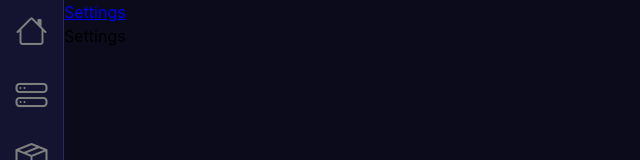
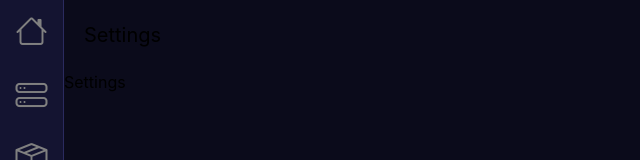
Before and after one commit to cm-360/MCDSM, a React (Vite) app in the folder webui/: page /settings in a window 1280 px wide. Shown: the top 160 px of the page, without its empty margins (0-640 px from the left). Built offline with nearby package versions, Linux system fonts and the light colour scheme.

Commit message:
style breadcrumbs, rearrange imports

```diff
--- a/webui/src/App.css
+++ b/webui/src/App.css
@@ -1,9 +1,6 @@
-body {
-    background-color: var(--color-background);
-}
-
-main {
+.app-content {
     margin-left: 4em;
+    overflow: auto;
 }
 
 .button {
@@ -19,3 +16,11 @@ main {
 .button:hover {
     background-color: var(--color-neutral-alt);
 }
+
+.link {
+    transition: color var(--transition-time);
+}
+
+.link:hover {
+    color: var(--color-primary);
+}
--- a/webui/src/App.tsx
+++ b/webui/src/App.tsx
@@ -1,7 +1,6 @@
 import 'bootstrap-icons/font/bootstrap-icons.css';
 
 import './App.css';
-import './theme.css';
 
 import { Outlet } from "react-router-dom";
 import AppSidebar from "./components/AppSidebar";
@@ -11,10 +10,12 @@ function App() {
   return (
     <>
       <AppSidebar />
-      <main className='main-content'>
+      <div className='app-content'>
         <Breadcrumbs />
-        <Outlet/>
-      </main>
+        <main className='main-content'>
+          <Outlet />
+        </main>
+      </div>
     </>
   );
 }
--- /dev/null
+++ b/webui/src/components/breadcrumbs/Breadcrumbs.css
@@ -0,0 +1,4 @@
+.breadcrumbs {
+    margin: 1em;
+    font-size: 1.25em;
+}
--- a/webui/src/components/breadcrumbs/Breadcrumbs.tsx
+++ b/webui/src/components/breadcrumbs/Breadcrumbs.tsx
@@ -1,5 +1,6 @@
 import { Link, UIMatch, useMatches } from "react-router-dom";
-import { intersperse } from "../../utils";
+
+import './Breadcrumbs.css';
 
 export interface Crumb {
   name: string;
@@ -56,14 +57,14 @@ function Breadcrumbs() {
   const crumbLinks = matches
     .reduce(crumbsReducer, [])
     .map((crumb) =>
-      <Link key={crumb.path} to={crumb.path}>{crumb.name}</Link>
+      <Link className='crumb link' key={crumb.path} to={crumb.path}>{crumb.name}</Link>
     )
     .intersperse(
       <span> / </span>
     );
 
   return (
-    <nav>
+    <nav className='breadcrumbs'>
       <div>{crumbLinks}</div>
     </nav>
   );
--- a/webui/src/index.css
+++ b/webui/src/index.css
@@ -17,4 +17,10 @@
 
 body {
     margin: 0;
+    background-color: var(--color-background);
 }
+
+a {
+    color: inherit;
+    text-decoration: none;
+}
--- a/webui/src/main.tsx
+++ b/webui/src/main.tsx
@@ -1,6 +1,7 @@
 import { StrictMode } from 'react'
 import { createRoot } from 'react-dom/client'
 import './index.css'
+import './theme.css';
 import AppRouter from './AppRouter.tsx'
 
 import './utils.tsx';
@@ -8,5 +9,5 @@ import './utils.tsx';
 createRoot(document.getElementById('root')!).render(
   <StrictMode>
     <AppRouter />
-  </StrictMode>,
-)
+  </StrictMode>
+);
```
